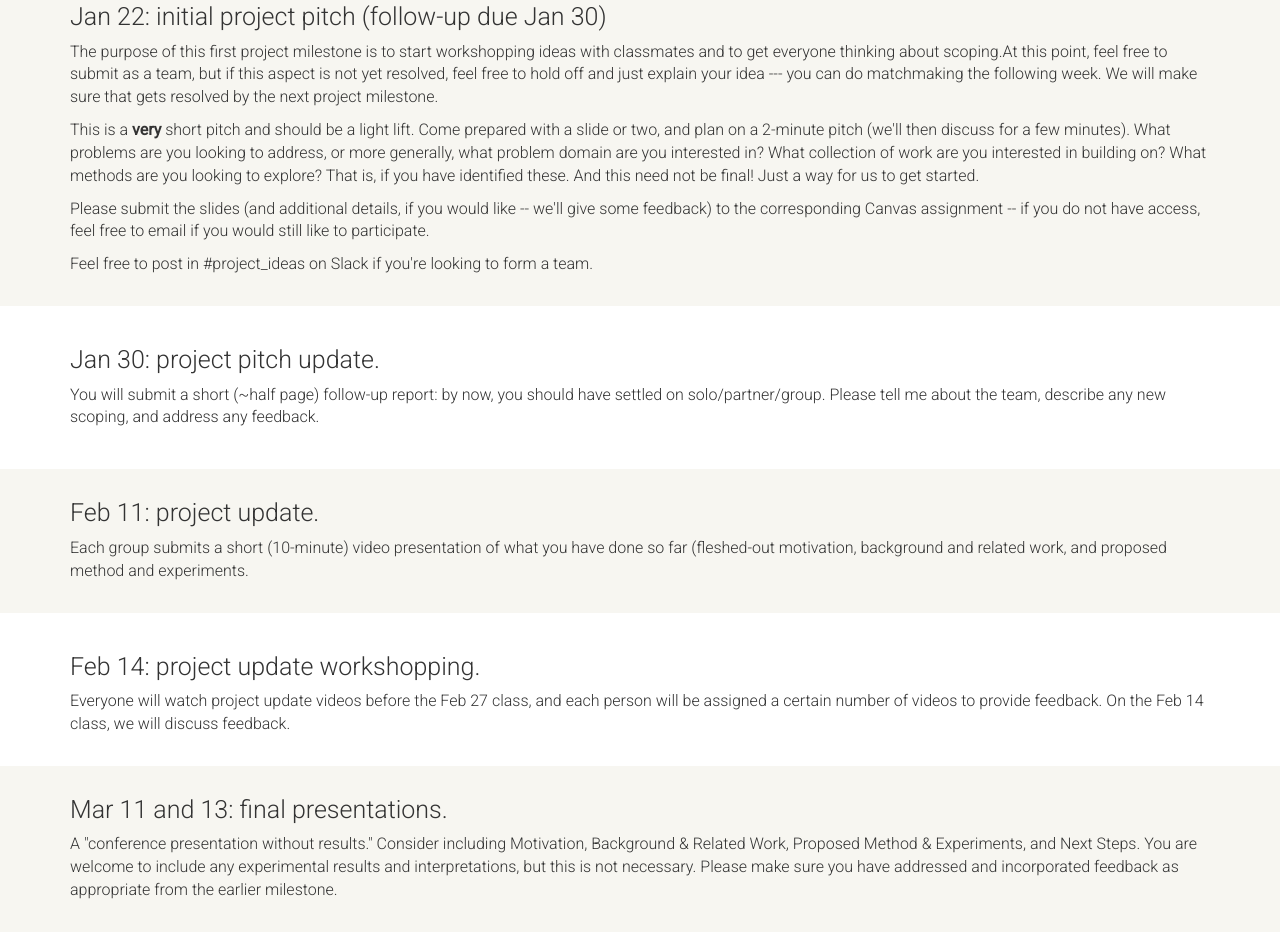
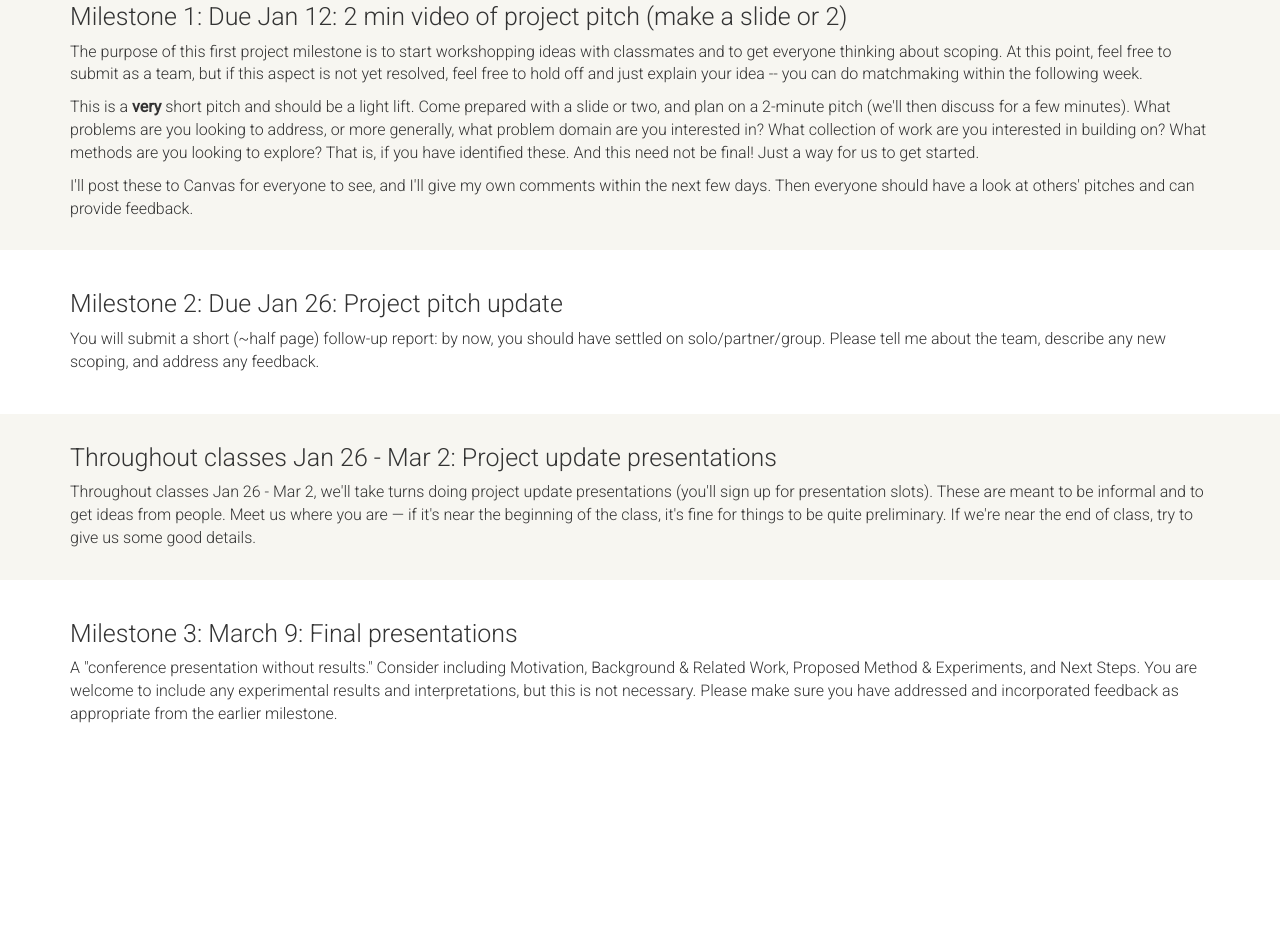
Before and after one commit to nhaber/cs422, a plain HTML site: page projects.html in a window 1280 px wide. Shown: the part 216-1168 px from the top of the page. After the commit the page ends 992 px from the top, so only its background shows below. Drawn offline with nearby package versions, Linux system fonts and the light colour scheme.

Commit message:
Update projects

```diff
--- a/projects.html
+++ b/projects.html
@@ -31,37 +31,27 @@
 
 <div class="sechighlight">
 <div class="container sec">
-<h2>Jan 22: initial project pitch (follow-up due Jan 30)</h2>
+<h2>Milestone 1: Due Jan 12: 2 min video of project pitch (make a slide or 2)</h2>
 <p>
-The purpose of this first project milestone is to start workshopping ideas with classmates and to get everyone thinking about scoping.At this point, feel free to submit as a team, but if this aspect is not yet resolved, feel free to hold off and just explain your idea --- you can do matchmaking the following week. We will make sure that gets resolved by the next project milestone.</p>
+The purpose of this first project milestone is to start workshopping ideas with classmates and to get everyone thinking about scoping. At this point, feel free to submit as a team, but if this aspect is not yet resolved, feel free to hold off and just explain your idea -- you can do matchmaking within the following week.</p>
 <p>This is a <b>very</b> short pitch and should be a light lift. Come prepared with a slide or two, and plan on a 2-minute pitch (we'll then discuss for a few minutes). What problems are you looking to address, or more generally, what problem domain are you interested in? What collection of work are you interested in building on? What methods are you looking to explore? That is, if you have identified these. And this need not be final! Just a way for us to get started.</p>
-<p>Please submit the slides (and additional details, if you would like -- we'll give some feedback) to the corresponding Canvas assignment -- if you do not have access, feel free to email if you would still like to participate.</p>
-<p>Feel free to post in #project_ideas on Slack if you're looking to form a team.</p>
+<p>I'll post these to Canvas for everyone to see, and I'll give my own comments within the next few days. Then everyone should have a look at others' pitches and can provide feedback.</p>
 </div>
 </div>
 
 <div class="container sec">
-<h2>Jan 30: project pitch update.</h2>
+<h2>Milestone 2: Due Jan 26: Project pitch update</h2>
 <p>You will submit a short (~half page) follow-up report: by now, you should have settled on solo/partner/group. Please tell me about the team, describe any new scoping, and address any feedback.</p>
 </div>
 
 <div class="sechighlight">
 <div class="container sec">
-<h2>Feb 11: project update.</h2>
-<p>Each group submits a short (10-minute) video presentation of what you have done so far (fleshed-out motivation, background and related work, and proposed method and experiments.
-</p>
+<h2>Throughout classes Jan 26 - Mar 2: Project update presentations</h2>
+<p>Throughout classes Jan 26 - Mar 2, we'll take turns doing project update presentations (you'll sign up for presentation slots). These are meant to be informal and to get ideas from people. Meet us where you are — if it's near the beginning of the class, it's fine for things to be quite preliminary. If we're near the end of class, try to give us some good details.</p>
 </div>
 </div>
 
 <div class="container sec">
-<h2>Feb 14: project update workshopping.</h2>
-Everyone will watch project update videos before the Feb 27 class, and each person will be assigned a certain number of videos to provide feedback. On the Feb 14 class, we will discuss feedback.
-</div>
-
-
-<div class="sechighlight">
-<div class="container sec">
-<h2>Mar 11 and 13: final presentations.</h2>
+<h2>Milestone 3: March 9: Final presentations</h2>
 <p>A "conference presentation without results." Consider including Motivation, Background & Related Work, Proposed Method & Experiments, and Next Steps. You are welcome to include any experimental results and interpretations, but this is not necessary. Please make sure you have addressed and incorporated feedback as appropriate from the earlier milestone.</p>
 </div>
-</div>
```
Also changed, not shown: index.html (+3 -3 lines), images/minimo_method.png (added).
